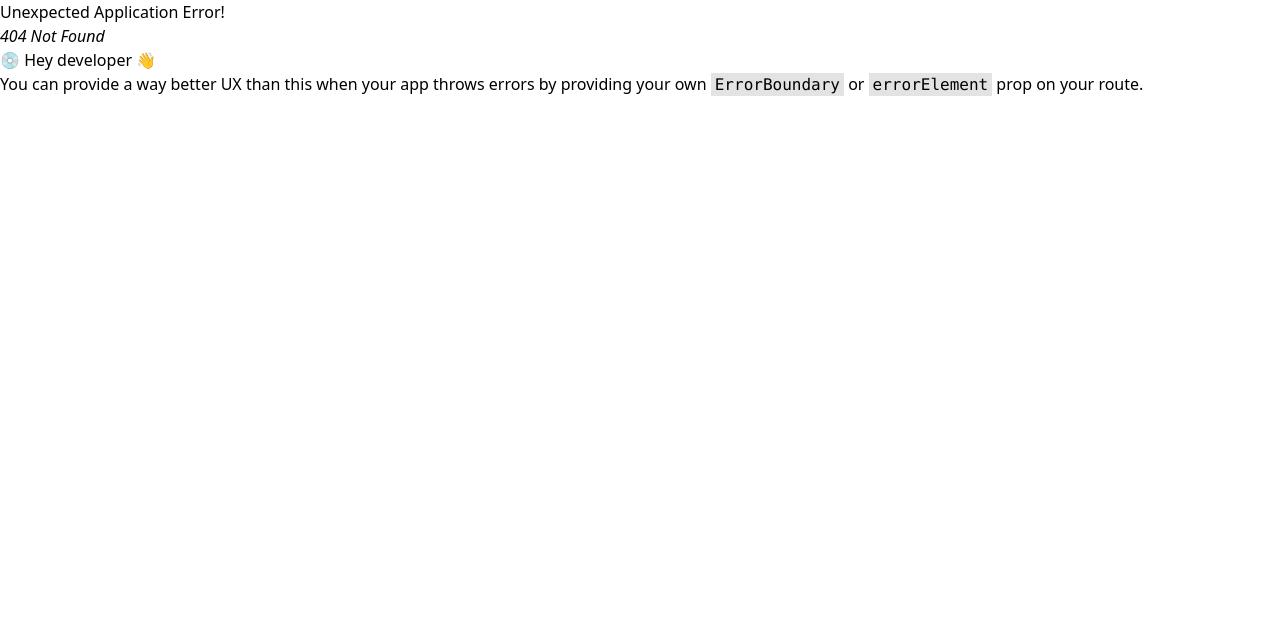
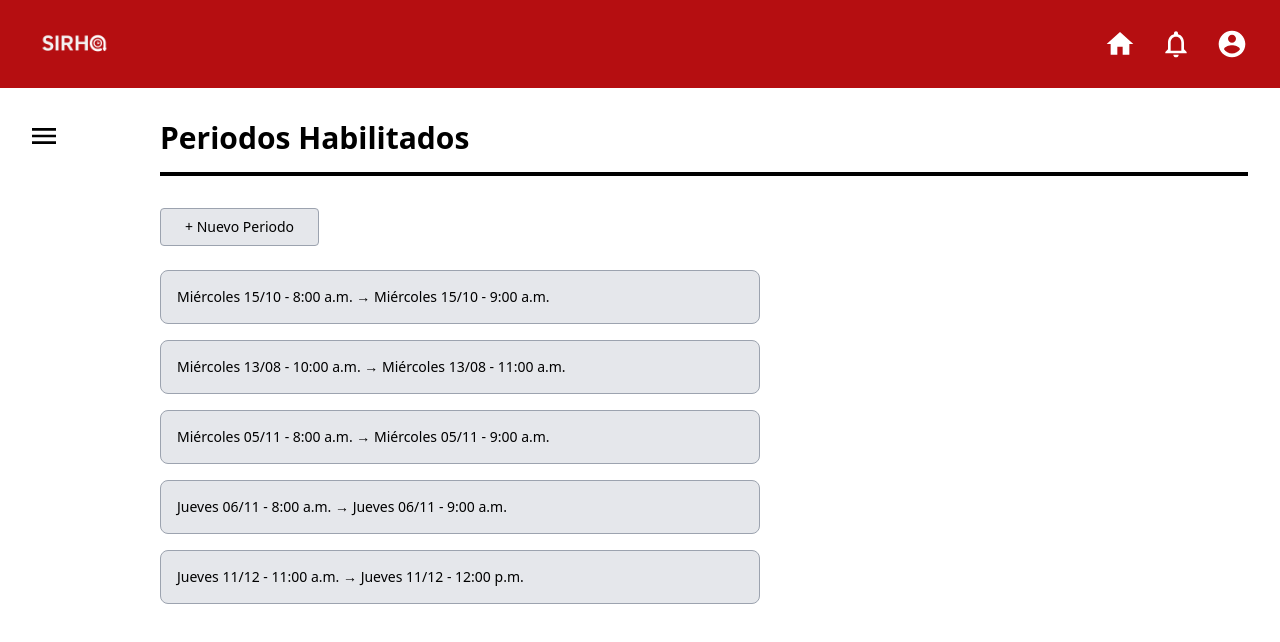
Before and after one commit to Juanseom/Frontend_SIRHA_Romanos_2025-2, a React (Vite) app: page /dean/periodos in a window 1280 px wide. Before the commit this address had no page. Shown: the top 642 px of the page. Built offline with nearby package versions, Linux system fonts and the light colour scheme.

Commit message:
feat: agregar campo de Periodos al flujo del decano

```diff
--- /dev/null
+++ b/src/components/AddPeriodoModal.jsx
@@ -0,0 +1,124 @@
+import { useState } from 'react'
+
+const AddPeriodoModal = ({ isOpen, onClose, onAdd }) => {
+  const [fechaDesde, setFechaDesde] = useState('')
+  const [horaDesde, setHoraDesde] = useState('')
+  const [fechaHasta, setFechaHasta] = useState('')
+  const [horaHasta, setHoraHasta] = useState('')
+
+  if (!isOpen) return null
+
+  const handleSubmit = () => {
+    if (!fechaDesde || !horaDesde || !fechaHasta || !horaHasta) {
+      alert('Por favor completa todos los campos')
+      return
+    }
+
+    // Formatear el periodo
+    const nuevoPeriodo = {
+      id: Date.now(), // ID temporal
+      inicio: `${formatearFecha(fechaDesde)} - ${horaDesde}`,
+      fin: `${formatearFecha(fechaHasta)} - ${horaHasta}`
+    }
+
+    onAdd(nuevoPeriodo)
+
+    // Limpiar formulario
+    setFechaDesde('')
+    setHoraDesde('')
+    setFechaHasta('')
+    setHoraHasta('')
+
+    onClose()
+  }
+
+  const formatearFecha = (fecha) => {
+    // Convierte "2025-10-15" a "Miércoles 15/10"
+    const date = new Date(fecha)
+    const dias = ['Domingo', 'Lunes', 'Martes', 'Miércoles', 'Jueves', 'Viernes', 'Sábado']
+    const dia = dias[date.getDay()]
+    const diaNum = date.getDate()
+    const mes = date.getMonth() + 1
+    return `${dia} ${diaNum}/${mes}`
+  }
+
+  return (
+    <div className="fixed inset-0 bg-black bg-opacity-50 flex items-center justify-center z-50">
+      <div className="bg-white rounded-lg w-full max-w-md p-6 relative">
+        {/* Botón cerrar */}
+        <button
+          onClick={onClose}
+          className="absolute top-4 right-4 text-xl font-bold hover:text-gray-600"
+        >
+          X
+        </button>
+
+        {/* Título */}
+        <h2 className="text-xl font-bold mb-4 text-center">Añadir un periodo</h2>
+        <div className="w-full h-1 bg-black mb-6"></div>
+
+        {/* Desde */}
+        <div className="mb-6 bg-gray-200 p-4 rounded">
+          <div className="flex items-center gap-3 mb-2">
+            <svg className="w-6 h-6" fill="currentColor" viewBox="0 0 24 24">
+              <path d="M19 3h-1V1h-2v2H8V1H6v2H5c-1.11 0-1.99.9-1.99 2L3 19c0 1.1.89 2 2 2h14c1.1 0 2-.9 2-2V5c0-1.1-.9-2-2-2zm0 16H5V8h14v11zM7 10h5v5H7z"/>
+            </svg>
+            <label className="font-bold">Desde:</label>
+          </div>
+          <div className="flex gap-2">
+            <input
+              type="date"
+              value={fechaDesde}
+              onChange={(e) => setFechaDesde(e.target.value)}
+              className="flex-1 border border-gray-400 rounded px-3 py-2 text-sm"
+              placeholder="dd/mm/aaaa"
+            />
+            <input
+              type="time"
+              value={horaDesde}
+              onChange={(e) => setHoraDesde(e.target.value)}
+              className="w-28 border border-gray-400 rounded px-3 py-2 text-sm"
+            />
+          </div>
+        </div>
+
+        {/* Hasta */}
+        <div className="mb-6 bg-gray-200 p-4 rounded">
+          <div className="flex items-center gap-3 mb-2">
+            <svg className="w-6 h-6" fill="currentColor" viewBox="0 0 24 24">
+              <path d="M19 3h-1V1h-2v2H8V1H6v2H5c-1.11 0-1.99.9-1.99 2L3 19c0 1.1.89 2 2 2h14c1.1 0 2-.9 2-2V5c0-1.1-.9-2-2-2zm0 16H5V8h14v11zM7 10h5v5H7z"/>
+            </svg>
+            <label className="font-bold">Hasta:</label>
+          </div>
+          <div className="flex gap-2">
+            <input
+              type="date"
+              value={fechaHasta}
+              onChange={(e) => setFechaHasta(e.target.value)}
+              className="flex-1 border border-gray-400 rounded px-3 py-2 text-sm"
+              placeholder="dd/mm/aaaa"
+            />
+            <input
+              type="time"
+              value={horaHasta}
+              onChange={(e) => setHoraHasta(e.target.value)}
+              className="w-28 border border-gray-400 rounded px-3 py-2 text-sm"
+            />
+          </div>
+        </div>
+
+        {/* Botón Añadir */}
+        <div className="flex justify-center">
+          <button
+            onClick={handleSubmit}
+            className="px-8 py-2 bg-gray-200 border border-gray-400 rounded hover:bg-gray-300 transition-colors"
+          >
+            Añadir Periodo
+          </button>
+        </div>
+      </div>
+    </div>
+  )
+}
+
+export default AddPeriodoModal
--- /dev/null
+++ b/src/routes/Periodos.jsx
@@ -0,0 +1,89 @@
+import { useState } from 'react'
+import Layout from '../components/Layout'
+import AddPeriodoModal from '../components/AddPeriodoModal'
+
+const Periodos = () => {
+  const [periodos, setPeriodos] = useState([
+    {
+      id: 1,
+      inicio: 'Miércoles 15/10 - 8:00 a.m.',
+      fin: 'Miércoles 15/10 - 9:00 a.m.'
+    },
+    {
+      id: 2,
+      inicio: 'Miércoles 13/08 - 10:00 a.m.',
+      fin: 'Miércoles 13/08 - 11:00 a.m.'
+    },
+    {
+      id: 3,
+      inicio: 'Miércoles 05/11 - 8:00 a.m.',
+      fin: 'Miércoles 05/11 - 9:00 a.m.'
+    },
+    {
+      id: 4,
+      inicio: 'Jueves 06/11 - 8:00 a.m.',
+      fin: 'Jueves 06/11 - 9:00 a.m.'
+    },
+    {
+      id: 5,
+      inicio: 'Jueves 11/12 - 11:00 a.m.',
+      fin: 'Jueves 11/12 - 12:00 p.m.'
+    }
+  ])
+
+  const [isModalOpen, setIsModalOpen] = useState(false)
+
+  const handleNuevoPeriodo = () => {
+    setIsModalOpen(true)
+  }
+
+  const handleAddPeriodo = (nuevoPeriodo) => {
+    setPeriodos([nuevoPeriodo, ...periodos]) // Agrega al inicio
+  }
+
+  const handlePeriodoClick = (periodo) => {
+    console.log('Periodo seleccionado:', periodo)
+    // Aquí podrías abrir un modal de edición
+  }
+
+  return (
+    <Layout homeRoute="/dean-home">
+      <div className="pl-16">
+        <h1 className="text-3xl font-bold mb-4">Periodos Habilitados</h1>
+        <div className="w-full max-w-[1200px] h-1 bg-black mb-8"></div>
+
+        {/* Botón Nuevo Periodo */}
+        <button
+          onClick={handleNuevoPeriodo}
+          className="mb-6 px-6 py-2 bg-gray-200 border border-gray-400 rounded hover:bg-gray-300 transition-colors text-sm"
+        >
+          + Nuevo Periodo
+        </button>
+
+        {/* Lista de periodos */}
+        <div className="space-y-4 max-w-[600px]">
+          {periodos.map((periodo) => (
+            <button
+              key={periodo.id}
+              onClick={() => handlePeriodoClick(periodo)}
+              className="w-full bg-gray-200 border border-gray-400 rounded-lg p-4 hover:bg-gray-300 transition-colors text-left"
+            >
+              <p className="text-sm">
+                {periodo.inicio} → {periodo.fin}
+              </p>
+            </button>
+          ))}
+        </div>
+      </div>
+
+      {/* Modal */}
+      <AddPeriodoModal
+        isOpen={isModalOpen}
+        onClose={() => setIsModalOpen(false)}
+        onAdd={handleAddPeriodo}
+      />
+    </Layout>
+  )
+}
+
+export default Periodos
--- a/src/routes/index.jsx
+++ b/src/routes/index.jsx
@@ -1,6 +1,7 @@
 import { createBrowserRouter } from 'react-router-dom'
 import DeanHome from './DeanHome'
 import GestionarSolicitudes from './GestionarSolicitudes'
+import Periodos from './Periodos'
 
 export const router = createBrowserRouter([
   {
@@ -12,6 +13,10 @@ export const router = createBrowserRouter([
     element: <GestionarSolicitudes />,
   },
   {
+    path: '/dean/periodos',
+    element: <Periodos />,
+  },
+  {
     path: '/',
     element: <DeanHome />,
   },
```
